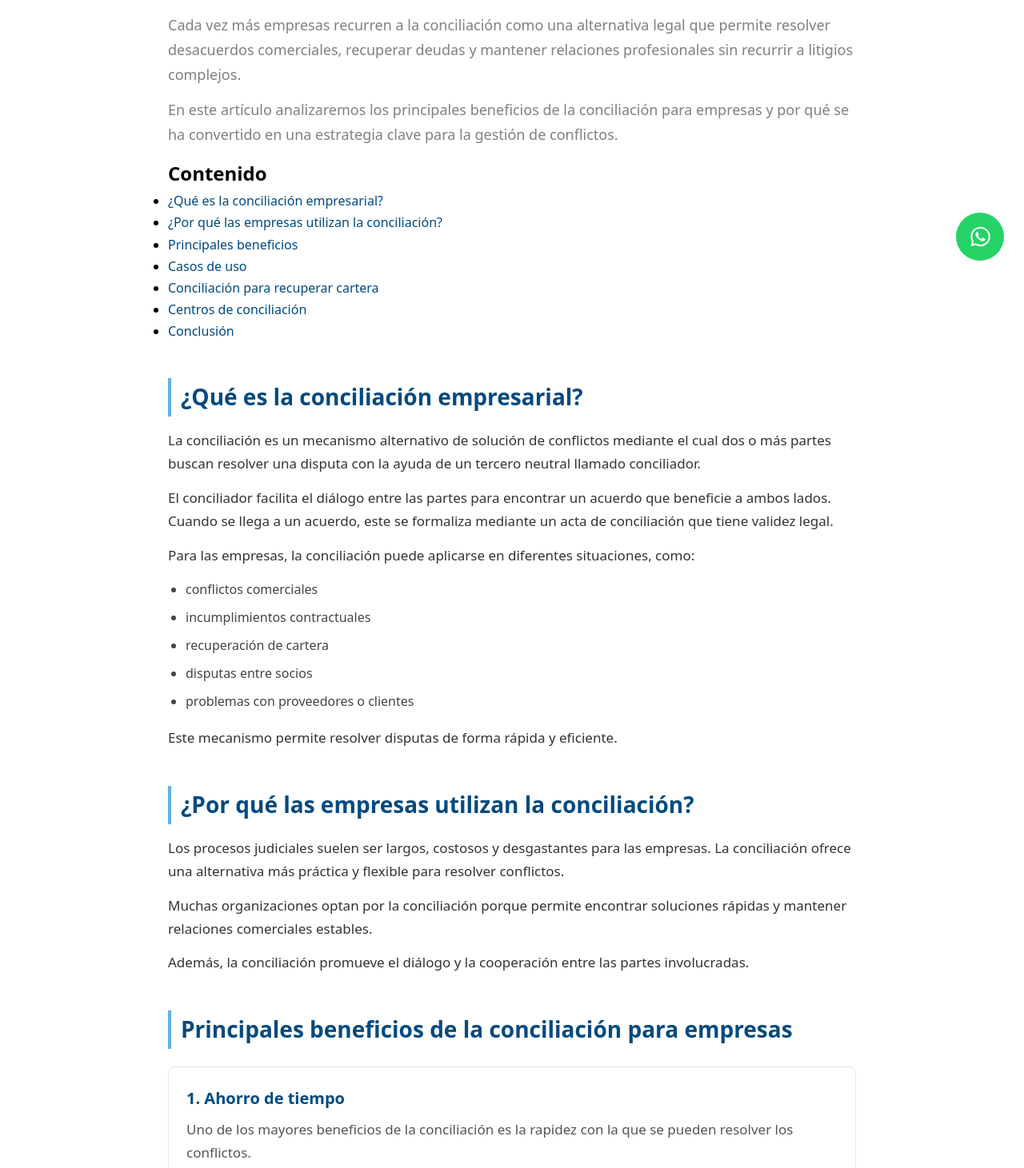
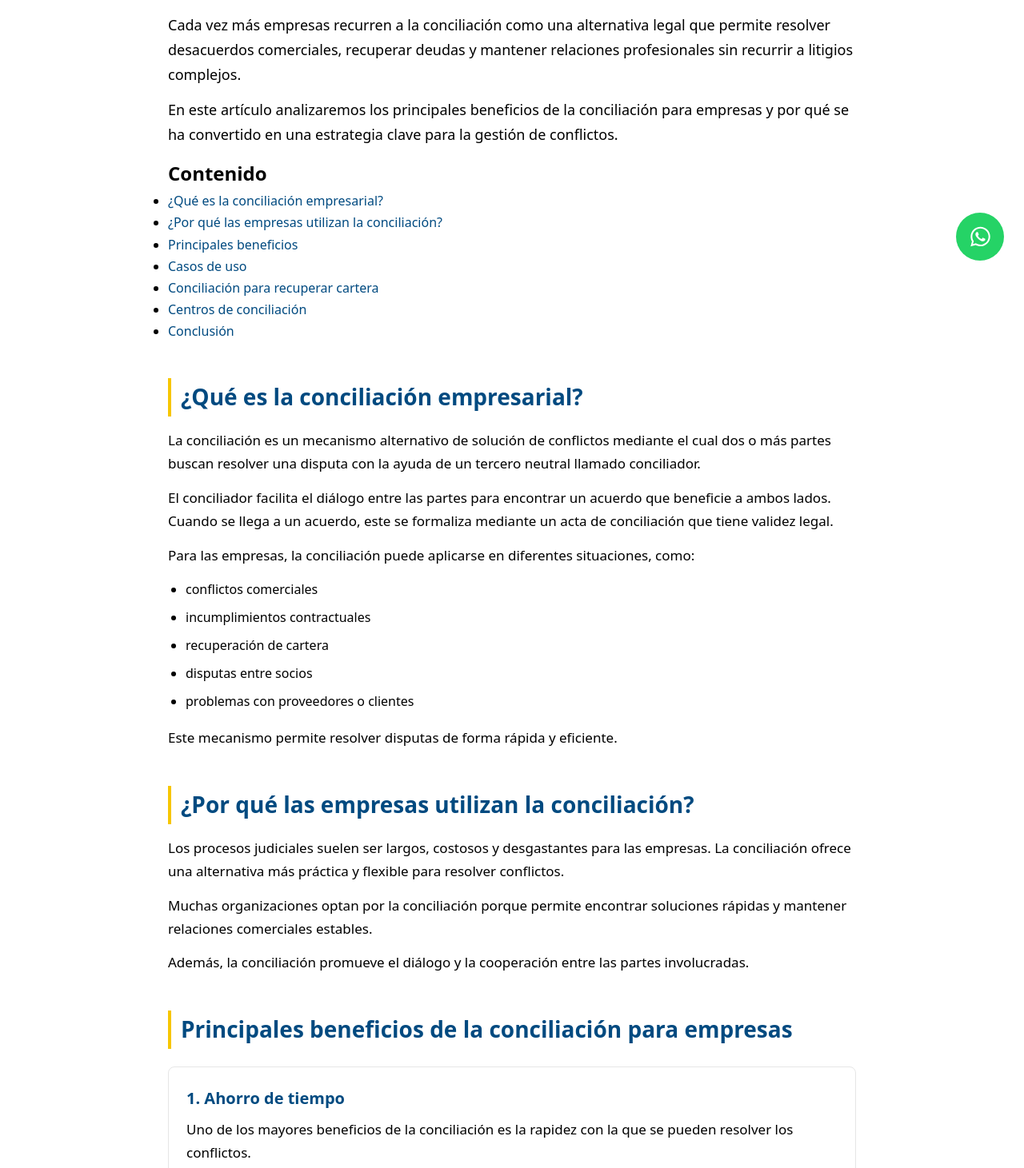
Before and after one commit to paginaswebpravice-prog/pravice-co, a Next.js app: page /blog/beneficios-conciliacion in a window 1280 px wide. Shown: the part 449-1910 px from the top of the page at 80% size. Built offline with nearby package versions, Linux system fonts and the light colour scheme.

Commit message:
Updates styles

```diff
--- a/src/app/blog/automatizacion-cobranzas/Article.module.css
+++ b/src/app/blog/automatizacion-cobranzas/Article.module.css
@@ -29,7 +29,7 @@
 
 .intro {
   font-size: 18px;
-  color: #808080;
+  color: #000;
   margin-bottom: 14px;
 }
 
@@ -43,14 +43,14 @@
   font-size: 28px;
   color: #004a80;
   margin-bottom: 16px;
-  border-left: 4px solid #5eb3e4;
+  border-left: 4px solid #f7c600;
   padding-left: 12px;
   font-weight: 600;
 }
 
 .section p {
   font-size: 17px;
-  color: #333;
+  color: #000;
   margin-bottom: 14px;
 }
 
@@ -64,7 +64,7 @@
 .section li {
   font-size: 16px;
   margin-bottom: 8px;
-  color: #444;
+  color: #000;
 }
 
 /* CARDS PARA ESTRATEGIAS */
@@ -92,7 +92,7 @@
 }
 
 .strategy p {
-  color: #555;
+  color: #000;
 }
 
 /* CONCLUSION */
@@ -111,7 +111,7 @@
 }
 
 .conclusion p {
-  color: #444;
+  color: #000;
 }
 
 /* LINKS */
--- a/src/app/blog/automatizacion-cobranzas/page.tsx
+++ b/src/app/blog/automatizacion-cobranzas/page.tsx
@@ -1,8 +1,6 @@
 "use client";
 
 import { motion } from "framer-motion";
-import Image from "next/image";
-import Link from "next/link";
 import styles from "./Article.module.css";
 
 const fadeUp = {
--- a/src/app/blog/beneficios-conciliacion/Article.module.css
+++ b/src/app/blog/beneficios-conciliacion/Article.module.css
@@ -30,7 +30,7 @@
 
 .intro {
   font-size: 18px;
-  color: #808080;
+  color: #000;
   margin-bottom: 14px;
 }
 
@@ -44,14 +44,14 @@
   font-size: 28px;
   color: #004a80;
   margin-bottom: 16px;
-  border-left: 4px solid #5eb3e4;
+  border-left: 4px solid #f7c600;
   padding-left: 12px;
   font-weight: 600;
 }
 
 .section p {
   font-size: 17px;
-  color: #333;
+  color: #000;
   margin-bottom: 14px;
 }
 
@@ -65,7 +65,7 @@
 .section li {
   font-size: 16px;
   margin-bottom: 8px;
-  color: #444;
+  color: #000;
 }
 
 /* TARJETAS DE CONTENIDO */
@@ -93,7 +93,7 @@
 }
 
 .strategy p {
-  color: #555;
+  color: #000;
 }
 
 /* CONCLUSIÓN DESTACADA */
@@ -112,7 +112,7 @@
 }
 
 .conclusion p {
-  color: #444;
+  color: #000;
 }
 
 /* LINKS */
--- a/src/app/blog/como-recuperar-cartera-morosa/Article.module.css
+++ b/src/app/blog/como-recuperar-cartera-morosa/Article.module.css
@@ -21,7 +21,7 @@
 
 .intro {
   font-size: 18px;
-  color: #808080;
+  color: #000;
   line-height: 1.7;
   margin-bottom: 30px;
 }
@@ -75,14 +75,14 @@
   font-size: 28px;
   color: #004a80;
   margin-bottom: 15px;
-  border-left: 4px solid #5eb3e4;
+  border-left: 4px solid #f7c600;
   padding-left: 12px;
 }
 
 .section p {
   font-size: 17px;
   line-height: 1.7;
-  color: #333;
+  color: #000;
 }
 
 /* STRATEGIES */
@@ -108,7 +108,7 @@
 }
 
 .strategy p {
-  color: #555;
+  color: #000;
 }
 
 /* CONCLUSION */
@@ -127,7 +127,7 @@
 }
 
 .conclusion p {
-  color: #444;
+  color: #000;
 }
 
 /* RESPONSIVE */
--- a/src/app/blog/conciliacion-extrajudicial-colombia/Article.module.css
+++ b/src/app/blog/conciliacion-extrajudicial-colombia/Article.module.css
@@ -25,7 +25,7 @@
 
 .intro {
   font-size: 18px;
-  color: #808080;
+  color: #000;
   margin-bottom: 14px;
 }
 
@@ -39,13 +39,13 @@
   font-size: 28px;
   color: #004a80;
   margin-bottom: 15px;
-  border-left: 4px solid #5eb3e4;
+  border-left: 4px solid #f7c600;
   padding-left: 12px;
 }
 
 .section p {
   font-size: 17px;
-  color: #333;
+  color: #000;
   margin-bottom: 12px;
 }
 
@@ -58,7 +58,7 @@
 
 .section li {
   margin-bottom: 8px;
-  color: #444;
+  color: #000;
   font-size: 16px;
 }
 
@@ -86,7 +86,7 @@
 }
 
 .strategy p {
-  color: #555;
+  color: #000;
 }
 
 /* CONCLUSION */
@@ -105,7 +105,7 @@
 }
 
 .conclusion p {
-  color: #444;
+  color: #000;
 }
 
 /* LINKS */
--- a/src/app/blog/errores-gestion-cartera/Article.module.css
+++ b/src/app/blog/errores-gestion-cartera/Article.module.css
@@ -30,7 +30,7 @@
 
 .intro {
   font-size: 18px;
-  color: #808080;
+  color: #000;
   margin-bottom: 14px;
 }
 
@@ -44,14 +44,14 @@
   font-size: 28px;
   color: #004a80;
   margin-bottom: 16px;
-  border-left: 4px solid #5eb3e4;
+  border-left: 4px solid #f7c600;
   padding-left: 12px;
   font-weight: 600;
 }
 
 .section p {
   font-size: 17px;
-  color: #333;
+  color: #000;
   margin-bottom: 14px;
 }
 
@@ -65,7 +65,7 @@
 .section li {
   font-size: 16px;
   margin-bottom: 8px;
-  color: #444;
+  color: #000;
 }
 
 /* TARJETAS DE CONTENIDO */
@@ -93,7 +93,7 @@
 }
 
 .strategy p {
-  color: #555;
+  color: #000;
 }
 
 /* CONCLUSIÓN DESTACADA */
@@ -112,7 +112,7 @@
 }
 
 .conclusion p {
-  color: #444;
+  color: #000;
 }
 
 /* LINKS */
--- a/src/app/blog/futuro-cobranzas/Article.module.css
+++ b/src/app/blog/futuro-cobranzas/Article.module.css
@@ -58,7 +58,7 @@
 .articulo li {
   font-size: 17px;
   margin-bottom: 8px;
-  color: #444;
+  color: #000;
 }
 
 /* LINKS */
--- a/src/app/blog/gestion-cartera-sector-salud/Article.module.css
+++ b/src/app/blog/gestion-cartera-sector-salud/Article.module.css
@@ -26,7 +26,7 @@
 
 .intro {
   font-size: 18px;
-  color: #808080;
+  color: #000;
   margin-bottom: 14px;
 }
 
@@ -40,14 +40,14 @@
   font-size: 28px;
   color: #004a80;
   margin-bottom: 15px;
-  border-left: 4px solid #5eb3e4;
+  border-left: 4px solid #f7c600;
   padding-left: 12px;
   font-weight: 600;
 }
 
 .section p {
   font-size: 17px;
-  color: #333;
+  color: #000;
   margin-bottom: 14px;
 }
 
@@ -61,7 +61,7 @@
 
 .section li {
   margin-bottom: 8px;
-  color: #444;
+  color: #000;
   font-size: 16px;
 }
 
@@ -90,7 +90,7 @@
 }
 
 .strategy p {
-  color: #555;
+  color: #000;
 }
 
 /* CONCLUSION DESTACADA */
@@ -109,7 +109,7 @@
 }
 
 .conclusion p {
-  color: #444;
+  color: #000;
 }
 
 /* LINKS */
--- a/src/app/blog/inteligencia-artificial-cobranzas/Article.module.css
+++ b/src/app/blog/inteligencia-artificial-cobranzas/Article.module.css
@@ -44,7 +44,7 @@
 .articulo p {
   font-size: 17px;
   margin-bottom: 18px;
-  color: #333;
+  color: #000;
 }
 
 /* LISTAS */
@@ -58,7 +58,7 @@
 .articulo li {
   font-size: 17px;
   margin-bottom: 8px;
-  color: #444;
+  color: #000;
 }
 
 /* DESTACADOS */
--- a/src/app/blog/mediacion-empresarial/Article.module.css
+++ b/src/app/blog/mediacion-empresarial/Article.module.css
@@ -44,7 +44,7 @@
 .articulo p {
   font-size: 17px;
   margin-bottom: 18px;
-  color: #333;
+  color: #000;
 }
 
 /* LISTAS */
@@ -58,7 +58,7 @@
 .articulo li {
   font-size: 17px;
   margin-bottom: 8px;
-  color: #444;
+  color: #000;
 }
 
 /* LINKS */
--- a/src/app/blog/recuperacion-cartera-empresas/Article.module.css
+++ b/src/app/blog/recuperacion-cartera-empresas/Article.module.css
@@ -30,7 +30,7 @@
 
 .intro {
   font-size: 18px;
-  color: #808080;
+  color: #000;
   margin-bottom: 14px;
 }
 
@@ -44,14 +44,14 @@
   font-size: 28px;
   color: #004a80;
   margin-bottom: 16px;
-  border-left: 4px solid #5eb3e4;
+  border-left: 4px solid #f7c600;
   padding-left: 12px;
   font-weight: 600;
 }
 
 .section p {
   font-size: 17px;
-  color: #333333;
+  color: #000;
   margin-bottom: 14px;
 }
 
@@ -65,7 +65,7 @@
 .section li {
   font-size: 16px;
   margin-bottom: 8px;
-  color: #444444;
+  color: #000;
 }
 
 /* TARJETAS PARA MÉTODOS / BENEFICIOS */
@@ -112,7 +112,7 @@
 }
 
 .conclusion p {
-  color: #444444;
+  color: #000;
 }
 
 /* LINKS */
```
